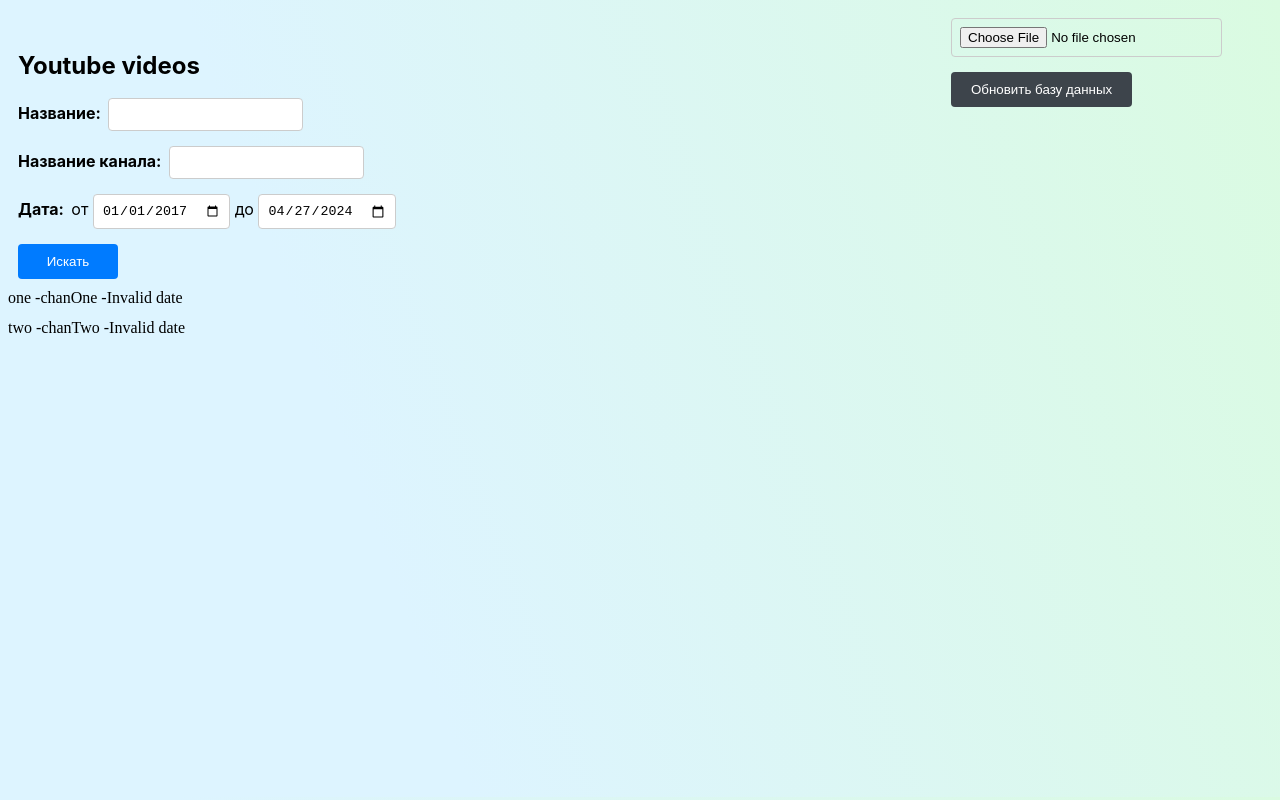
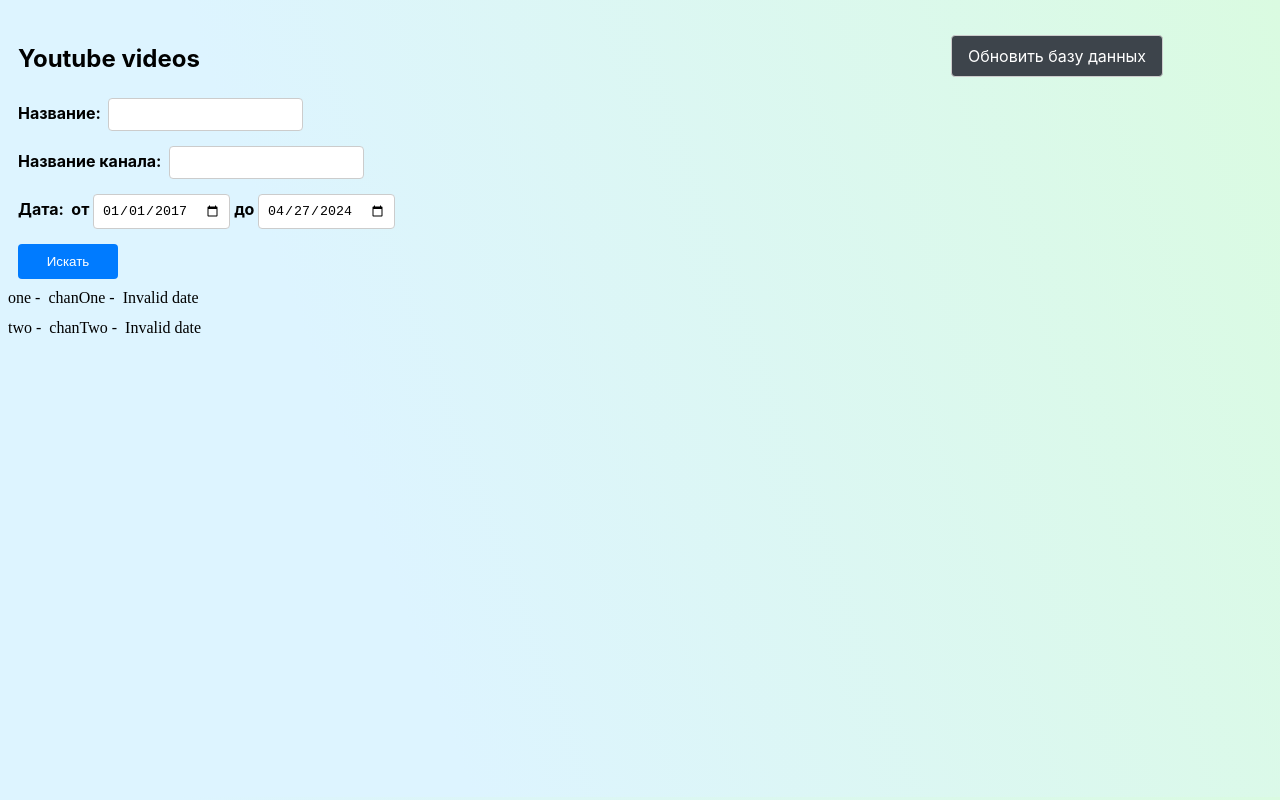
Before and after one commit to exile2003/youtube-search-engine, a React (Vite) app: page / in a window 1280 px wide. Built offline with nearby package versions, Linux system fonts and the light colour scheme.

Commit message:
Correct App.css

```diff
--- a/src/App.css
+++ b/src/App.css
@@ -1,6 +1,6 @@
 
 body {
-  display: grid;
+  /* display: grid; */
   background-image: linear-gradient(70deg, #ddf4ff 30%, #dafbe1)
 }
 
@@ -23,7 +23,7 @@ body {
 
 .header label {
   grid-column-start: 4;
-  z-index: 1;
+  /* z-index: 1; */
 }
 
 .header button {
@@ -35,17 +35,54 @@ body {
   border: none;
   border-radius: 4px;
   cursor: pointer;
-  z-index: -1;
+  z-index: 1;
 }
 
-h1 {
+/* h1 {
   font-size: 24px;
   margin-bottom: 20px;
+} */
+
+#chooseFile {
+  visibility: hidden;
+  /* position: absolute; */
+  /* display: block; */
+  /* opacity: 100%; */
+  /* z-index: 1; */
+}
+
+.custom-file-download {
+  display: inline-block;
+  text-align: center;
+  max-width: 190px;
+  max-height: 100%;
+  padding: 10px 10px;
+  background-color: #3d444b;
+  color: #fff;
+  border: 1px solid #ccc;;
+  border-radius: 4px;
+  cursor: pointer;
+  z-index: 1;
+  font-weight: normal;
+}
+
+.custom-file-download:hover {
+  background-color: #0056b3;
+}
+
+.custom-file-download:active {
+  background-color: #0056b3;
+}
+
+.custom-file-download[disabled] {
+  background-color: rgba(0,0,0,.1);
+  border: 1px solid rgba(0, 0, 0, .1);
+  cursor: not-allowed;
 }
 
 form {
-  display: flex;
-  flex-direction: column;
+  display:grid;
+  /* flex-direction: column; */
 }
 
 label {
@@ -82,6 +119,12 @@ button:focus {
   outline: none;
 }
 
+button:disabled, button:hover:disabled {
+  background-color: rgba(0,0,0,.1);
+  border: 1px solid rgba(0, 0, 0, .1);
+  cursor: not-allowed;
+}
+
 .spinner {
   margin: 0;
   position: absolute;
@@ -91,10 +134,19 @@ button:focus {
 }
 
 .amount {
-  display: flex;
+  /* align-content: center; */
   font-weight: bold;
   margin-left: 50px;
 }
+
+.search {
+  display: grid;
+  align-items: center;
+  grid-template-columns: 100px 1fr;
+}
+
+
+
 
 /*
 
--- a/src/components/Form.jsx
+++ b/src/components/Form.jsx
@@ -139,33 +139,39 @@ function Form({
       <div className="container">
         <div className="header">
           <h2>Youtube videos</h2>
-          <label htmlFor="chooseFile">
-            <input onChange= {handleFileUpload} type="file" name="chooseFile" id="chooseFile"  />
-            <button >Обновить базу данных</button>
+
+          <input type="file" id="chooseFile" onChange={handleFileUpload} />
+
+          <label htmlFor="chooseFile" className="custom-file-download" >
+            Обновить базу данных
           </label>
+
+          {/* <button >Обновить базу данных</button> */}
+
         </div>
 
         <form onSubmit={handleSubmit}>
-          <div>
-            <label>Название:&nbsp;&nbsp;</label>
-            <input type="text" value={title} onChange={(e) => setTitle(e.target.value)} />
+          <div >
+            <label htmlFor="name">Название:&nbsp;&nbsp;</label>
+            <input type="text" value={title} id="name" onChange={(e) => setTitle(e.target.value)} />
+          </div>
+          <div >
+            <label htmlFor="channel">Название канала:&nbsp;&nbsp;</label>
+            <input type="text" value={channel} id="channel" onChange={(e) => setChannel(e.target.value)} />
           </div>
           <div>
-            <label>Название канала:&nbsp;&nbsp;</label>
-            <input type="text" value={channel} onChange={(e) => setChannel(e.target.value)} />
+            <label  htmlFor="dateFrom">Дата:&nbsp;&nbsp;от&nbsp;</label>
+            <input type="date" value={dateFrom} id="dateFrom" onChange={(e) => setDateFrom(e.target.value)} />
+            <label  htmlFor="dateTo">&nbsp;до&nbsp;</label>
+            <input type="date" value={dateTo} id="dateTo" onChange={(e) => setDateTo(e.target.value)} />
           </div>
-          <div>
-            <label>Дата:&nbsp;&nbsp;</label>
-            от&nbsp;
-            <input type="date" value={dateFrom} onChange={(e) => setDateFrom(e.target.value)} />
-            &nbsp;до&nbsp;
-            <input type="date" value={dateTo} onChange={(e) => setDateTo(e.target.value)} />
+          <div className="search">
+            <button type="submit">Искать</button>
+            <div className="amount">
+            {(amount) ? <div>&nbsp;&nbsp;&nbsp;&nbsp;{`Количество найденных видео: ${amount}`}</div> : ''}
+            </div>
           </div>
 
-            <button type="submit">Искать</button>
-          <div className="amount" >
-          {(amount) ? <div>&nbsp;&nbsp;&nbsp;&nbsp;{`Количество найденных видео: ${amount}`}</div> : ''}
-          </div>
 
         </form>
       </div>
--- a/src/components/ListItems.jsx
+++ b/src/components/ListItems.jsx
@@ -44,8 +44,8 @@ function ListItems({ items }) {
 
 
             <li style={style} >
-              <a href = {data[index].titleLink}>{data[index].title}</a> -
-              <a href = {data[index].channelLink}>{data[index].channel}</a> -
+              <a href = {data[index].titleLink}>{data[index].title}</a> - &nbsp;
+              <a href = {data[index].channelLink}>{data[index].channel}</a> - &nbsp;
               {moment(data[index].date, 'MMMM DD, YYYY, HH:mm:ss').format('MMMM-DD-YYYY HH:mm:ss')}
 
             </li>
```
